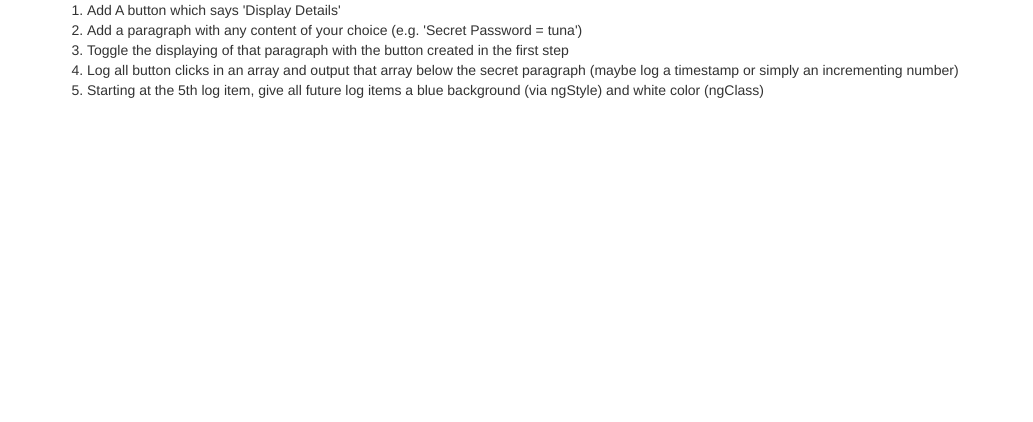
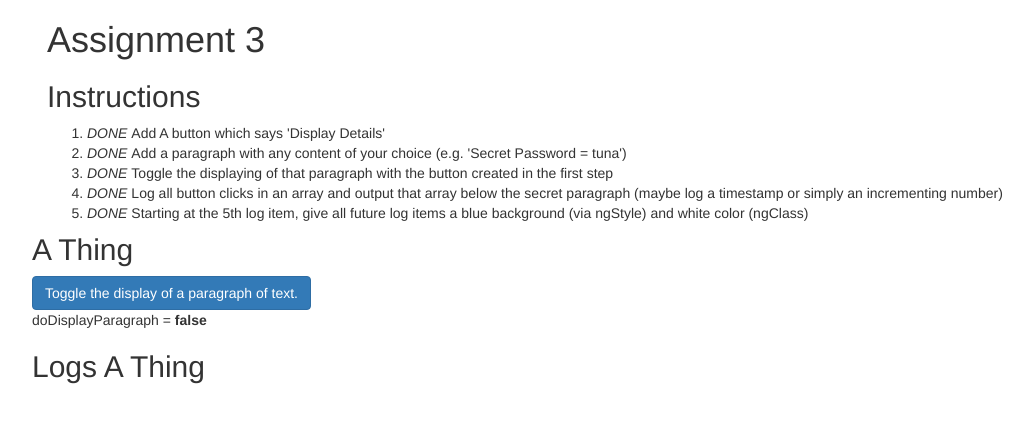
Before and after one commit to christophervigliotti/angular-complete-guide-basics-assignment-3, an Angular app: page / in a window 1280 px wide. Shown: the top 422 px of the page, without its empty margins (23-1056 px from the left). Built offline with nearby package versions, Linux system fonts and the light colour scheme.

Commit message:
work complete

```diff
--- a/src/app/app.component.html
+++ b/src/app/app.component.html
@@ -1,13 +1,29 @@
 <div class="container">
+  <h1>Assignment 3</h1>
+  <h2>Instructions</h2>
   <div class="row">
     <div class="col-xs-12">
       <ol>
-        <li>Add A button which says 'Display Details'</li>
-        <li>Add a paragraph with any content of your choice (e.g. 'Secret Password = tuna')</li>
-        <li>Toggle the displaying of that paragraph with the button created in the first step</li>
-        <li>Log all button clicks in an array and output that array below the secret paragraph (maybe log a timestamp or simply an incrementing number)</li>
-        <li>Starting at the 5th log item, give all future log items a blue background (via ngStyle) and white color (ngClass)</li>
+        <li><em>DONE&nbsp;</em>Add A button which says 'Display Details'</li>
+        <li><em>DONE&nbsp;</em>Add a paragraph with any content of your choice (e.g. 'Secret Password = tuna')</li>
+        <li><em>DONE&nbsp;</em>Toggle the displaying of that paragraph with the button created in the first step</li>
+        <li><em>DONE&nbsp;</em>Log all button clicks in an array and output that array below the secret paragraph (maybe log a timestamp or simply an incrementing number)</li>
+        <li><em>DONE&nbsp;</em>Starting at the 5th log item, give all future log items a blue background (via ngStyle) and white color (ngClass)</li>
       </ol>
-    </div>
+  </div>
+  <h2>A Thing</h2>
+  <button
+    class="btn btn-primary"
+    (click)="onDisplayToggle()"
+  >
+    Toggle the display of a paragraph of text.
+  </button>
+  <p>doDisplayParagraph = <strong>{{doDisplayParagraph}}</strong></p>
+  <p *ngIf="doDisplayParagraph">
+    PLorem ipsum dolor sit amet, consectetur adipiscing elit, sed do eiusmod tempor incididunt ut labore et dolore magna aliqua. Ut enim ad minim veniam, quis nostrud exercitation ullamco laboris nisi ut aliquip ex ea commodo consequat. Duis aute irure dolor in reprehenderit in voluptate velit esse cillum dolore eu fugiat nulla pariatur. Excepteur sint occaecat cupidatat non proident, sunt in culpa qui officia deserunt mollit anim id est laborum.
+  </p>
+  <h2>Logs A Thing</h2>
+  <div class="test">
+    <div class="another-test" #div></div>
   </div>
 </div>
--- a/src/app/app.component.ts
+++ b/src/app/app.component.ts
@@ -1,9 +1,56 @@
-import { Component } from '@angular/core';
+import { Component, OnInit, Renderer2, ViewChild, ElementRef } from '@angular/core';
+import {FormsModule} from '@angular/forms';
+import { $ } from 'protractor';
 
 @Component({
   selector: 'app-root',
   templateUrl: './app.component.html',
   styleUrls: ['./app.component.css']
 })
-export class AppComponent {
+export class AppComponent implements OnInit{
+
+  // properties
+
+  doDisplayParagraph = false;
+  buttonPressLog = [];
+  htmlToAdd = '<div class="two">two</div>';
+  @ViewChild('div') div: ElementRef;
+
+  // methods
+
+  constructor(private renderer: Renderer2) {
+  }
+
+  ngOnInit(): void {
+  }
+
+  onDisplayToggle(event: any){
+    // console.log('onDisplayToggle()');
+    this.doDisplayParagraph = !this.doDisplayParagraph;
+    // console.log(' - this.doDisplayParagraph ' + this.doDisplayParagraph);
+    this.logHandler();
+
+  }
+
+  logHandler(){
+    var count = this.buttonPressLog.length + 1;
+    var logMessage = '';
+    // logMessage = 'The button was pressed ' + count + ((count == 1)?' time':' times');
+    logMessage = 'The button was pressed for the ' + this.ordinal(count) + ' time';
+    logMessage = (count > 4)?('<div style="color:red;">' + logMessage + '!</div>'):logMessage + '.';
+    console.log(logMessage);
+    this.buttonPressLog.push(logMessage);
+    // this.htmlToAdd = logMessage;
+
+    const p: HTMLParagraphElement = this.renderer.createElement('p');
+    p.innerHTML = logMessage;
+    this.renderer.appendChild(this.div.nativeElement, p);
+
+  }
+
+  ordinal(n) {
+    var s = ["th", "st", "nd", "rd"];
+    var v = n%100;
+    return n + (s[(v-20)%10] || s[v] || s[0]);
+  }
 }
--- a/src/index.html
+++ b/src/index.html
@@ -2,7 +2,7 @@
 <html lang="en">
 <head>
   <meta charset="utf-8">
-  <title>MyFirstApp</title>
+  <title>Assignment 3</title>
   <base href="/">
 
   <meta name="viewport" content="width=device-width, initial-scale=1">
```
Also changed, not shown: 1 other file (tests, documents, lock files or other folders).
